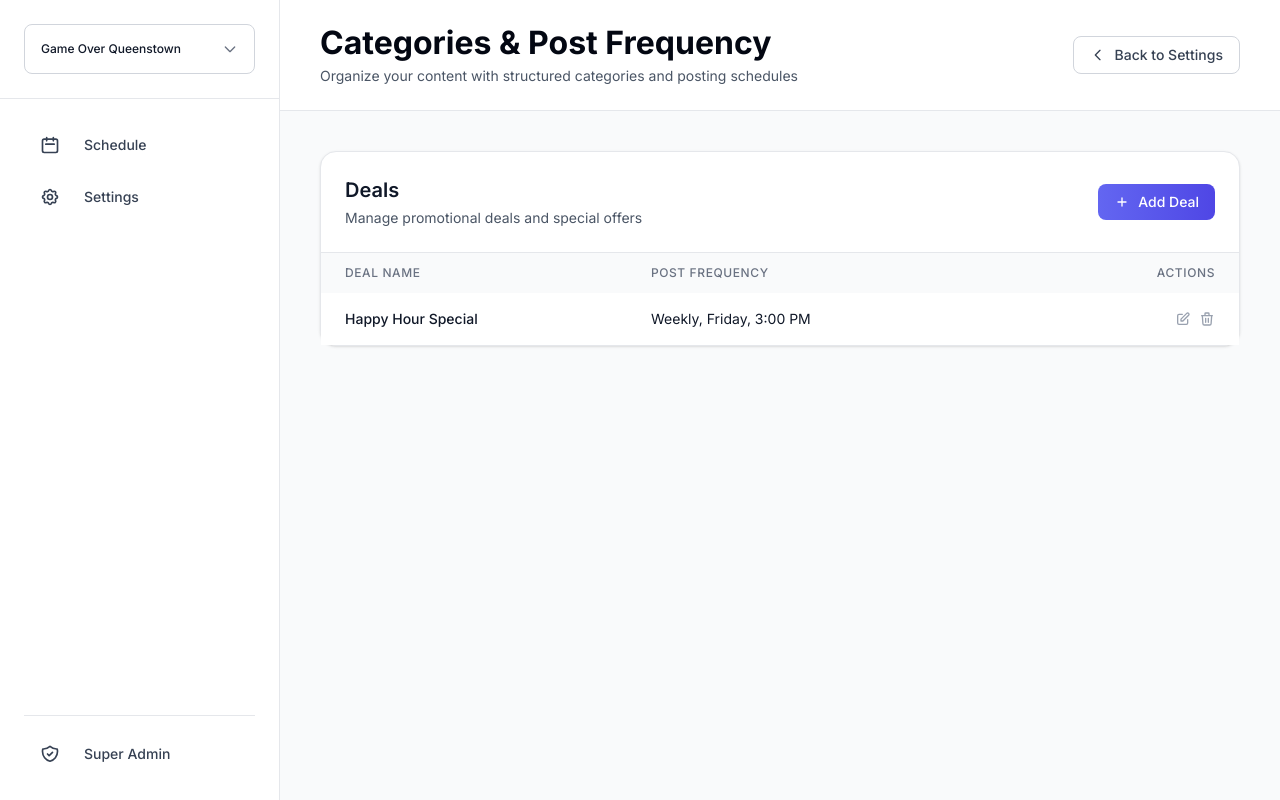
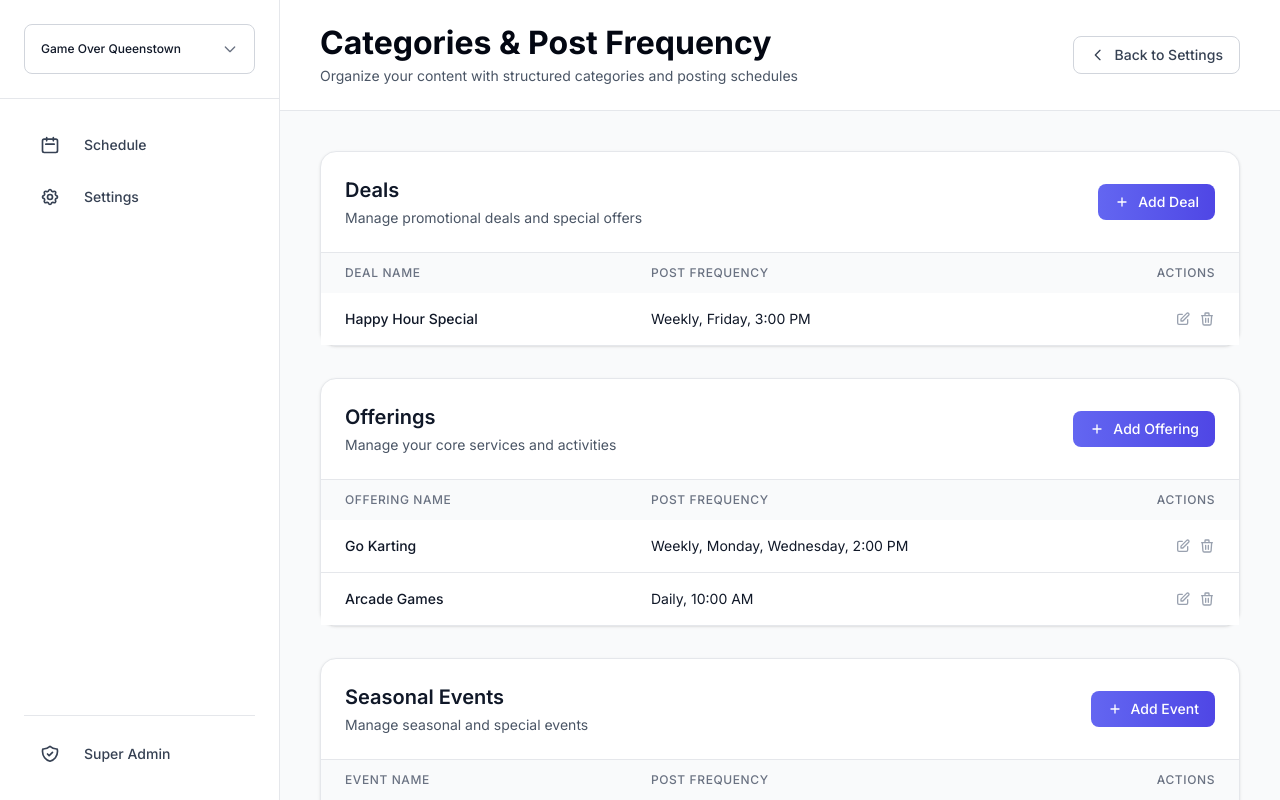
Before and after one commit to andrewferdinando/ferdyv2, a Next.js app: page /categories in a window 1280 px wide. Built offline with nearby package versions, Linux system fonts and the light colour scheme.

Commit message:
Restore Offerings and Seasonal Events sections to Categories page

```diff
--- a/src/app/categories/page.tsx
+++ b/src/app/categories/page.tsx
@@ -444,6 +444,8 @@ export default function CategoriesPage() {
 
   // Modal states
   const [isNewDealModalOpen, setIsNewDealModalOpen] = useState(false);
+  const [isNewOfferingModalOpen, setIsNewOfferingModalOpen] = useState(false);
+  const [isNewSeasonalEventModalOpen, setIsNewSeasonalEventModalOpen] = useState(false);
 
   // Data states
   const [deals, setDeals] = useState<Deal[]>([
@@ -458,8 +460,49 @@ export default function CategoriesPage() {
     }
   ]);
 
+  const [offerings, setOfferings] = useState<Deal[]>([
+    {
+      id: '2',
+      name: 'Go Karting',
+      detail: 'High-speed racing experience for all ages',
+      hashtags: ['#gokarting', '#racing', '#fun'],
+      url: 'https://gameover.co.nz/go-karting',
+      frequency: { cadence: 'weekly', timesPerWeek: 2, daysOfWeek: ['Monday', 'Wednesday'], time: '14:00' },
+      subCategories: []
+    },
+    {
+      id: '3',
+      name: 'Arcade Games',
+      detail: 'Classic and modern arcade gaming experience',
+      hashtags: ['#arcade', '#gaming', '#retro'],
+      url: 'https://gameover.co.nz/arcade',
+      frequency: { cadence: 'daily', time: '10:00' },
+      subCategories: []
+    }
+  ]);
+
+  const [seasonalEvents, setSeasonalEvents] = useState<Deal[]>([
+    {
+      id: '4',
+      name: 'Summer Tournament',
+      detail: 'Annual summer gaming championship',
+      hashtags: ['#tournament', '#summer', '#championship'],
+      url: 'https://gameover.co.nz/summer-tournament',
+      frequency: { cadence: 'monthly', monthlyPattern: { type: 'specificDates', specificDates: [15] }, time: '18:00' },
+      subCategories: []
+    }
+  ]);
+
   const handleNewDeal = (deal: Omit<Deal, 'id'>) => {
     setDeals(prev => [...prev, { ...deal, id: Date.now().toString() }]);
+  };
+
+  const handleNewOffering = (offering: Omit<Deal, 'id'>) => {
+    setOfferings(prev => [...prev, { ...offering, id: Date.now().toString() }]);
+  };
+
+  const handleNewSeasonalEvent = (event: Omit<Deal, 'id'>) => {
+    setSeasonalEvents(prev => [...prev, { ...event, id: Date.now().toString() }]);
   };
 
   const formatFrequency = (frequency: { cadence: string; timesPerWeek?: number; daysOfWeek?: string[]; timesPerMonth?: number; daysOfMonth?: number[]; monthlyPattern?: { type: string; specificDates?: number[]; dayOfWeek?: { week: string; day: string } }; time: string }) => {
@@ -573,6 +616,112 @@ export default function CategoriesPage() {
               </table>
             </div>
           </div>
+
+          {/* Offerings Section */}
+          <div className="bg-white rounded-2xl border border-gray-200 shadow-sm">
+            <div className="p-6 border-b border-gray-200">
+              <div className="flex items-center justify-between">
+                <div>
+                  <h2 className="text-xl font-semibold text-gray-900">Offerings</h2>
+                  <p className="text-gray-600 text-sm mt-1">Manage your core services and activities</p>
+                </div>
+                <button
+                  onClick={() => setIsNewOfferingModalOpen(true)}
+                  className="bg-gradient-to-r from-[#6366F1] to-[#4F46E5] text-white text-sm font-medium px-4 py-2 rounded-lg flex items-center space-x-2 hover:from-[#4F46E5] hover:to-[#4338CA] transition-all duration-200"
+                >
+                  <PlusIcon className="w-4 h-4" />
+                  <span>Add Offering</span>
+                </button>
+              </div>
+            </div>
+
+            <div className="overflow-x-auto">
+              <table className="w-full table-fixed">
+                <thead className="bg-gray-50">
+                  <tr>
+                    <th className="w-1/3 px-6 py-3 text-left text-xs font-medium text-gray-500 uppercase tracking-wider">Offering Name</th>
+                    <th className="w-1/2 px-6 py-3 text-left text-xs font-medium text-gray-500 uppercase tracking-wider">Post Frequency</th>
+                    <th className="w-1/6 px-6 py-3 text-right text-xs font-medium text-gray-500 uppercase tracking-wider">Actions</th>
+                  </tr>
+                </thead>
+                <tbody className="bg-white divide-y divide-gray-200">
+                  {offerings.map((offering) => (
+                    <tr key={offering.id} className="hover:bg-gray-50 transition-colors">
+                      <td className="px-6 py-4 text-left">
+                        <div className="text-sm font-medium text-gray-900">{offering.name}</div>
+                      </td>
+                      <td className="px-6 py-4 whitespace-nowrap text-left">
+                        <div className="text-sm text-gray-900">{formatFrequency(offering.frequency)}</div>
+                      </td>
+                      <td className="px-6 py-4 whitespace-nowrap text-sm font-medium text-right">
+                        <div className="flex items-center justify-end space-x-2">
+                          <button className="text-gray-400 hover:text-gray-600">
+                            <EditIcon className="w-4 h-4" />
+                          </button>
+                          <button className="text-gray-400 hover:text-red-600">
+                            <TrashIcon className="w-4 h-4" />
+                          </button>
+                        </div>
+                      </td>
+                    </tr>
+                  ))}
+                </tbody>
+              </table>
+            </div>
+          </div>
+
+          {/* Seasonal Events Section */}
+          <div className="bg-white rounded-2xl border border-gray-200 shadow-sm">
+            <div className="p-6 border-b border-gray-200">
+              <div className="flex items-center justify-between">
+                <div>
+                  <h2 className="text-xl font-semibold text-gray-900">Seasonal Events</h2>
+                  <p className="text-gray-600 text-sm mt-1">Manage seasonal and special events</p>
+                </div>
+                <button
+                  onClick={() => setIsNewSeasonalEventModalOpen(true)}
+                  className="bg-gradient-to-r from-[#6366F1] to-[#4F46E5] text-white text-sm font-medium px-4 py-2 rounded-lg flex items-center space-x-2 hover:from-[#4F46E5] hover:to-[#4338CA] transition-all duration-200"
+                >
+                  <PlusIcon className="w-4 h-4" />
+                  <span>Add Event</span>
+                </button>
+              </div>
+            </div>
+
+            <div className="overflow-x-auto">
+              <table className="w-full table-fixed">
+                <thead className="bg-gray-50">
+                  <tr>
+                    <th className="w-1/3 px-6 py-3 text-left text-xs font-medium text-gray-500 uppercase tracking-wider">Event Name</th>
+                    <th className="w-1/2 px-6 py-3 text-left text-xs font-medium text-gray-500 uppercase tracking-wider">Post Frequency</th>
+                    <th className="w-1/6 px-6 py-3 text-right text-xs font-medium text-gray-500 uppercase tracking-wider">Actions</th>
+                  </tr>
+                </thead>
+                <tbody className="bg-white divide-y divide-gray-200">
+                  {seasonalEvents.map((event) => (
+                    <tr key={event.id} className="hover:bg-gray-50 transition-colors">
+                      <td className="px-6 py-4 text-left">
+                        <div className="text-sm font-medium text-gray-900">{event.name}</div>
+                      </td>
+                      <td className="px-6 py-4 whitespace-nowrap text-left">
+                        <div className="text-sm text-gray-900">{formatFrequency(event.frequency)}</div>
+                      </td>
+                      <td className="px-6 py-4 whitespace-nowrap text-sm font-medium text-right">
+                        <div className="flex items-center justify-end space-x-2">
+                          <button className="text-gray-400 hover:text-gray-600">
+                            <EditIcon className="w-4 h-4" />
+                          </button>
+                          <button className="text-gray-400 hover:text-red-600">
+                            <TrashIcon className="w-4 h-4" />
+                          </button>
+                        </div>
+                      </td>
+                    </tr>
+                  ))}
+                </tbody>
+              </table>
+            </div>
+          </div>
         </div>
 
         {/* Modals */}
@@ -581,6 +730,16 @@ export default function CategoriesPage() {
           onClose={() => setIsNewDealModalOpen(false)}
           onSave={handleNewDeal}
         />
+        <NewDealModal
+          isOpen={isNewOfferingModalOpen}
+          onClose={() => setIsNewOfferingModalOpen(false)}
+          onSave={handleNewOffering}
+        />
+        <NewDealModal
+          isOpen={isNewSeasonalEventModalOpen}
+          onClose={() => setIsNewSeasonalEventModalOpen(false)}
+          onSave={handleNewSeasonalEvent}
+        />
       </div>
     </AppLayout>
   );
```
